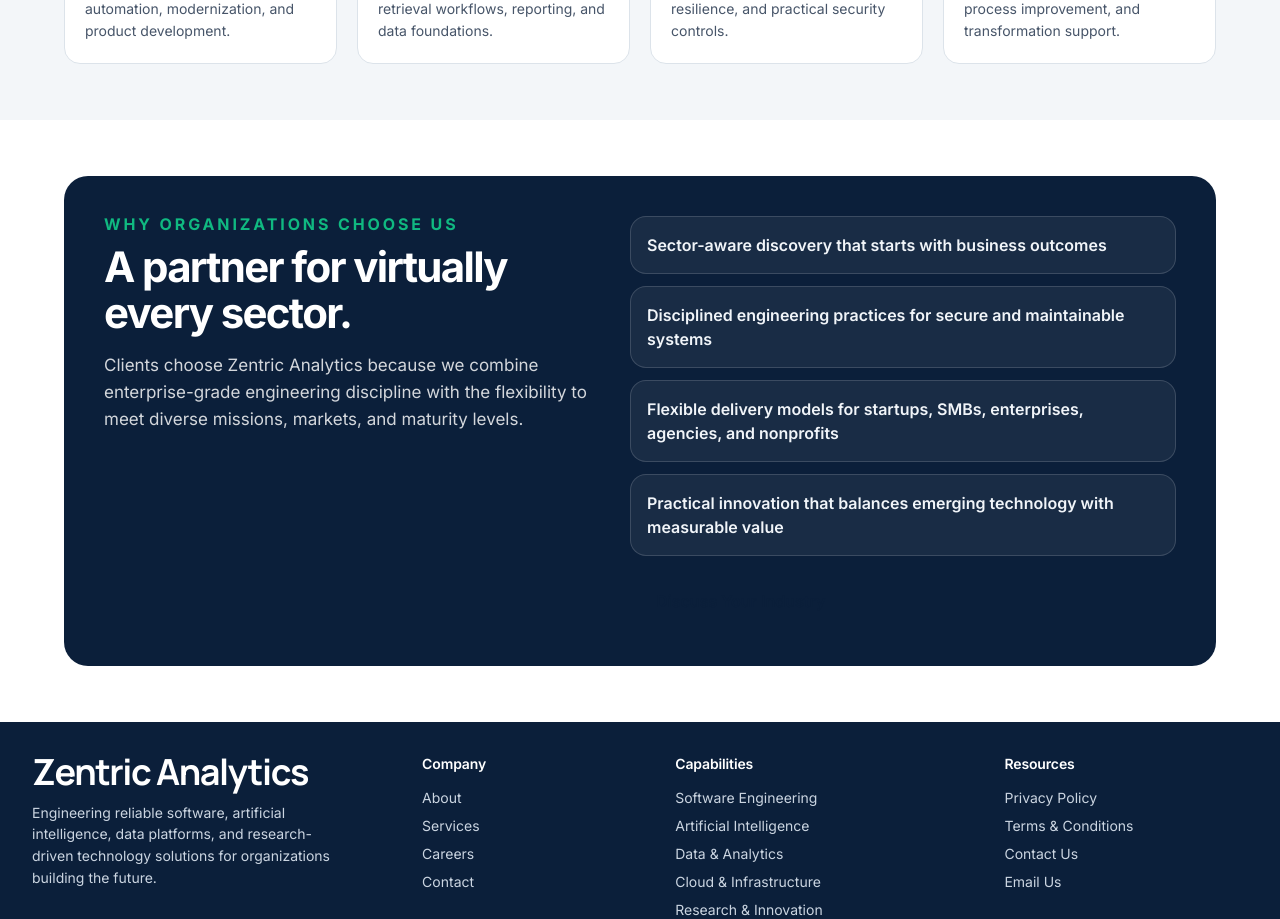
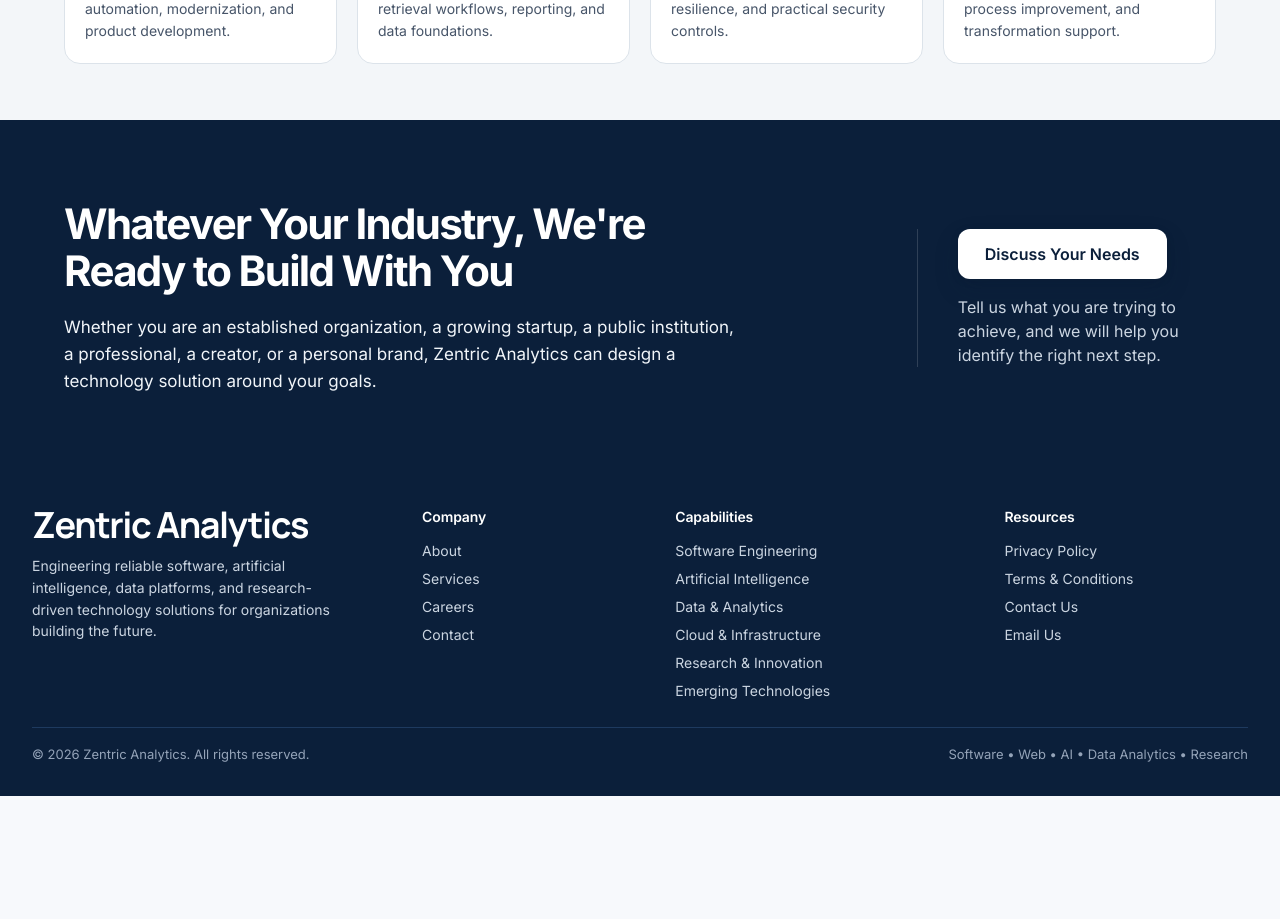
Before and after one commit to Zentric-Analytics/Zentricanalytics.com, a Next.js app: page /industries in a window 1280 px wide. Shown: the part 4500-5419 px from the top of the page. After the commit the page ends 5296 px from the top, so only its background shows below. Built offline with nearby package versions, Linux system fonts and the light colour scheme.

Commit message:
Build industries final CTA section

```diff
--- a/src/app/industries/page.tsx
+++ b/src/app/industries/page.tsx
@@ -102,13 +102,6 @@ const commonChallenges = [
   'Strengthening cybersecurity, compliance, and operational resilience',
   'Automating manual workflows while preserving quality and control',
   'Scaling platforms, teams, and infrastructure for long-term growth',
-];
-
-const trustReasons = [
-  'Sector-aware discovery that starts with business outcomes',
-  'Disciplined engineering practices for secure and maintainable systems',
-  'Flexible delivery models for startups, SMBs, enterprises, agencies, and nonprofits',
-  'Practical innovation that balances emerging technology with measurable value',
 ];
 
 export default function Industries() {
@@ -252,14 +245,25 @@ export default function Industries() {
         </div>
       </section>
 
-      <section className="bg-white px-4 py-10 sm:px-6 sm:py-12 lg:py-14" aria-labelledby="why-industries-choose-heading">
-        <div className="mx-auto grid max-w-6xl gap-8 rounded-3xl bg-[#0B1F3A] p-6 text-white sm:p-8 lg:grid-cols-[minmax(0,0.95fr)_minmax(0,1.05fr)] lg:p-10">
-          <SectionHeader eyebrow="WHY ORGANIZATIONS CHOOSE US" heading="A partner for virtually every sector." headingId="why-industries-choose-heading" description="Clients choose Zentric Analytics because we combine enterprise-grade engineering discipline with the flexibility to meet diverse missions, markets, and maturity levels." tone="dark" />
-          <div className="grid gap-3 self-center">
-            {trustReasons.map((reason) => (
-              <div className="rounded-2xl border border-white/15 bg-white/[0.06] p-4 font-semibold leading-[1.5] text-slate-100" key={reason}>{reason}</div>
-            ))}
-            <Link className="btn mt-2 w-full bg-white text-[#0B1F3A] hover:bg-[#F8FAFC] sm:w-fit" href="/contact">Discuss Your Industry</Link>
+      <section className="bg-[#0B1F3A] px-4 py-12 text-white sm:px-6 sm:py-14 lg:px-8 lg:py-20" aria-labelledby="industries-final-cta-heading">
+        <div className="mx-auto grid max-w-6xl gap-8 lg:grid-cols-[minmax(0,1.45fr)_minmax(18rem,0.55fr)] lg:items-center lg:gap-16">
+          <div className="max-w-[44rem]">
+            <h2
+              id="industries-final-cta-heading"
+              className="max-w-[38rem] text-[1.75rem] font-bold leading-[1.12] tracking-[-0.04em] sm:text-[2.125rem] lg:text-[2.625rem]"
+            >
+              Whatever Your Industry, We&apos;re Ready to Build With You
+            </h2>
+            <p className="mt-4 max-w-[42rem] text-base leading-[1.6] text-slate-100 sm:mt-5 sm:text-[1.0625rem]">
+              Whether you are an established organization, a growing startup, a public institution, a professional, a creator, or a personal brand, Zentric Analytics can design a technology solution around your goals.
+            </p>
+          </div>
+
+          <div className="border-white/15 lg:border-l lg:pl-10">
+            <Link className="btn hero-cta-primary w-full sm:w-fit" href="/contact">Discuss Your Needs</Link>
+            <p className="mt-4 max-w-[22rem] text-sm leading-[1.6] text-slate-300 sm:text-base">
+              Tell us what you are trying to achieve, and we will help you identify the right next step.
+            </p>
           </div>
         </div>
       </section>
```
